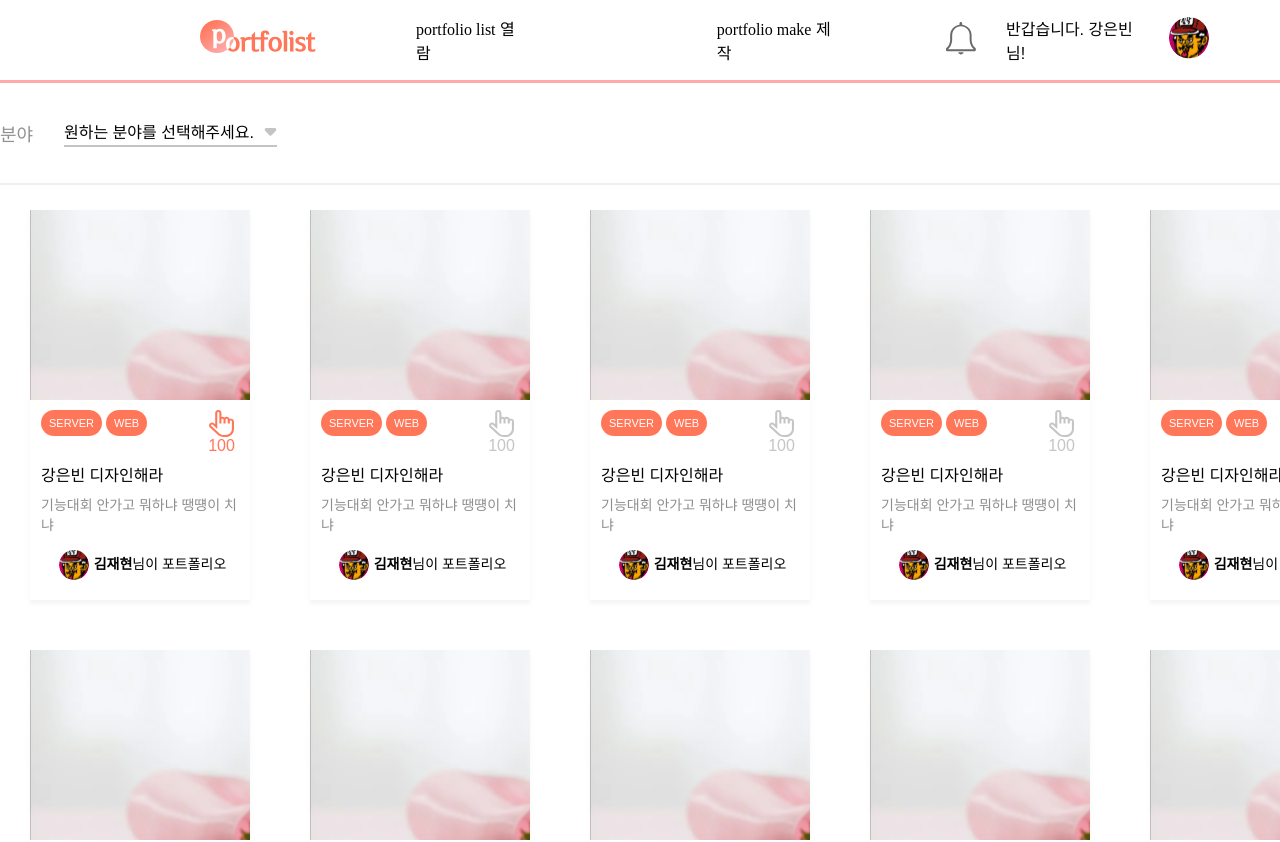
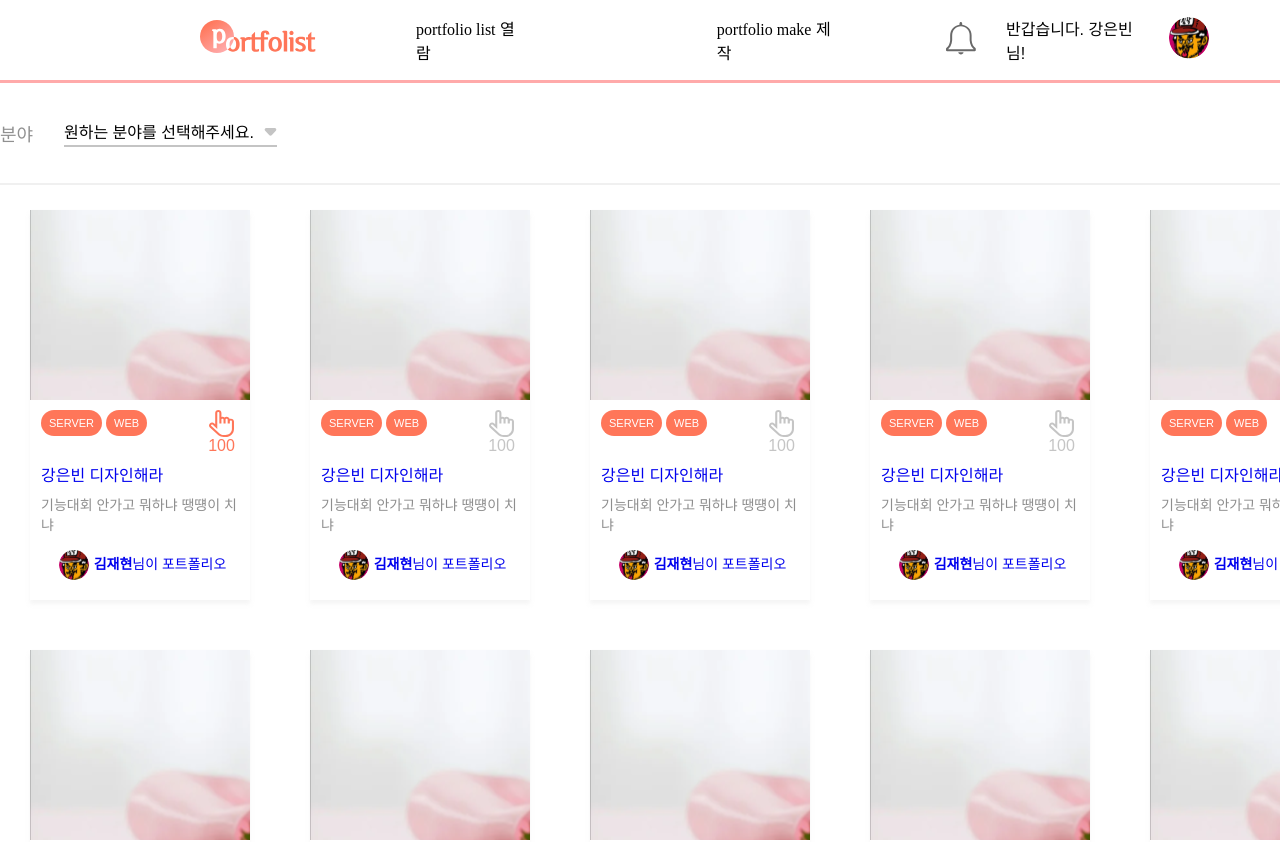
Before and after one commit to DSM-Portfolist/Portfolist-Front, a React (Create React App) app: page /portfolio-list in a window 1280 px wide. Shown: the top 842 px of the page. Built offline with nearby package versions, Linux system fonts and the light colour scheme.

Commit message:
[ADD] Link 추가

```diff
--- a/src/components/portfolioList/list/ListItem.tsx
+++ b/src/components/portfolioList/list/ListItem.tsx
@@ -7,6 +7,9 @@ import {
 } from "../../../util/assets";
 import * as S from "./style";
 import { PortListType } from "../../../util/interface/main/portListType";
+import { Link } from "react-router-dom";
+
+interface Prop {}
 
 const Tag = ({ field }: any) => {
   return <S.Tag>{field}</S.Tag>;
@@ -20,6 +23,7 @@ const ListItem = ({
   introduce,
   touching,
   touched,
+  id,
 }: PortListType) => {
   const [touchingBoolean, setTouchingBoolean] = useState<boolean>(touched);
   const [count, setCount] = useState<number>(touching);
@@ -37,6 +41,7 @@ const ListItem = ({
   }
 
   return (
+    <Link to={`portfolio/${id}`}>
       <S.ListItemWrapper>
         <div className="portfoilo-img">
           <img src={Flower} alt="포트폴리오 배너" />
@@ -73,6 +78,7 @@ const ListItem = ({
           </div>
         </S.Content>
       </S.ListItemWrapper>
+    </Link>
   );
 };
 
```
Lines whose indentation alone changed are shown as unchanged.
